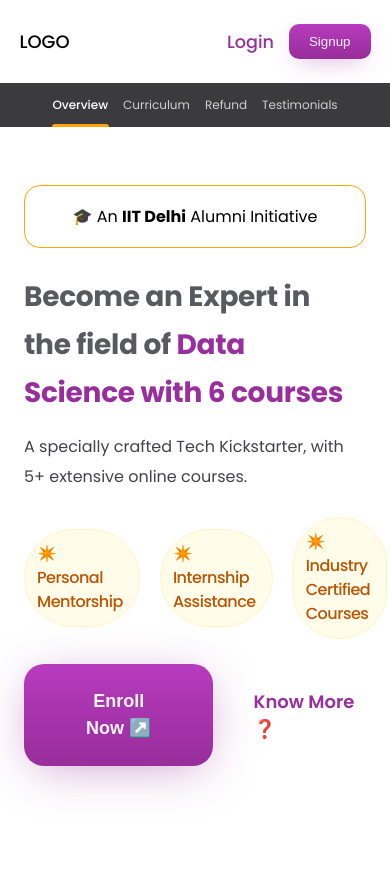
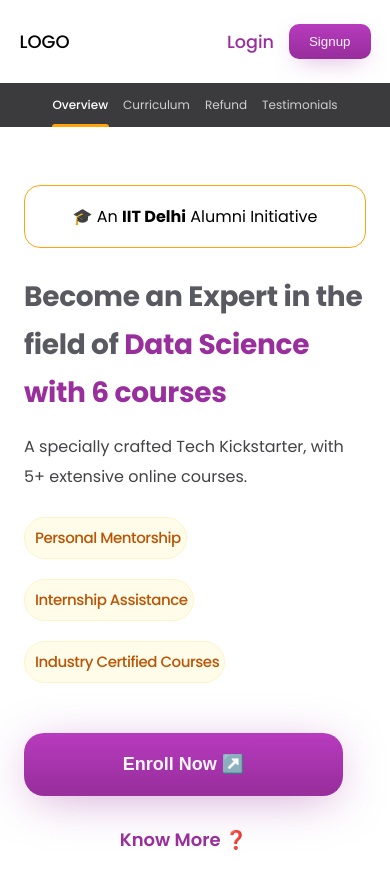
Before and after one commit to itsindrajput/tuteDude, a React (Vite) app: page / in a window 390 px wide. Shown: the top 888 px of the page. Before the commit the page ends 844 px from the top, so only its background shows below. Built offline with nearby package versions, Linux system fonts and the light colour scheme.

Commit message:
Hero Section

```diff
--- a/src/components/heroSection/Hero.jsx
+++ b/src/components/heroSection/Hero.jsx
@@ -46,9 +46,15 @@ const Hero = () => {
         </p>
 
         <ul className={style.award}>
-          <li>✴️ Personal Mentorship</li>
-          <li>✴️ Internship Assistance</li>
-          <li>✴️ Industry Certified Courses</li>
+          <li>
+            <span>✴️</span> Personal Mentorship
+          </li>
+          <li>
+            <span>✴️</span> Internship Assistance
+          </li>
+          <li>
+            <span>✴️</span> Industry Certified Courses
+          </li>
         </ul>
 
         <ul className={style.enroll}>
--- a/src/components/heroSection/Hero.module.css
+++ b/src/components/heroSection/Hero.module.css
@@ -140,6 +140,14 @@
     color: #595961;
     margin-bottom: 10px;
   }
+  .award li {
+    padding: 10px 5px 10px 10px;
+    gap: 6px;
+    border-radius: 100px;
+    font-weight: 500;
+    font-size: 15px;
+    line-height: 20px;
+  }
 
   .section_two {
     display: none;
@@ -161,7 +169,7 @@
     font-weight: 400;
   }
   .section_one h1 {
-    width: 98%;
+    width: 100%;
     font-weight: 700;
     font-size: 28px;
     line-height: 48px;
@@ -174,6 +182,50 @@
     line-height: 30px;
     margin-bottom: 25px;
   }
+  .award {
+    display: flex;
+    flex-grow: inherit;
+    flex-wrap: wrap;
+  }
+  .award li {
+    padding: 10px 5px 10px 10px;
+    gap: 6px;
+    border-radius: 100px;
+    font-weight: 500;
+    font-size: 15px;
+    line-height: 20px;
+  }
+  .award span {
+    display: none;
+  }
+  .enroll {
+    display: flex;
+    flex-wrap: wrap;
+  }
+  .enroll li {
+    width: 100%;
+    margin: 0 auto;
+    text-align: center;
+    margin-top: 10px;
+  }
+  .enroll li button {
+    width: 100%;
+    margin: 0 auto;
+    padding: 18px 25px;
+    border-radius: 20px;
+    font-weight: 600;
+    font-size: 18px;
+    line-height: 27px;
+    margin-right: 0px;
+    margin-top: 15px;
+  }
+  .enroll li:nth-child(2) {
+    font-weight: 600;
+    font-size: 18px;
+    line-height: 27px;
+    color: #992e9d;
+    cursor: pointer;
+  }
 
   .section_two {
     display: none;
```
